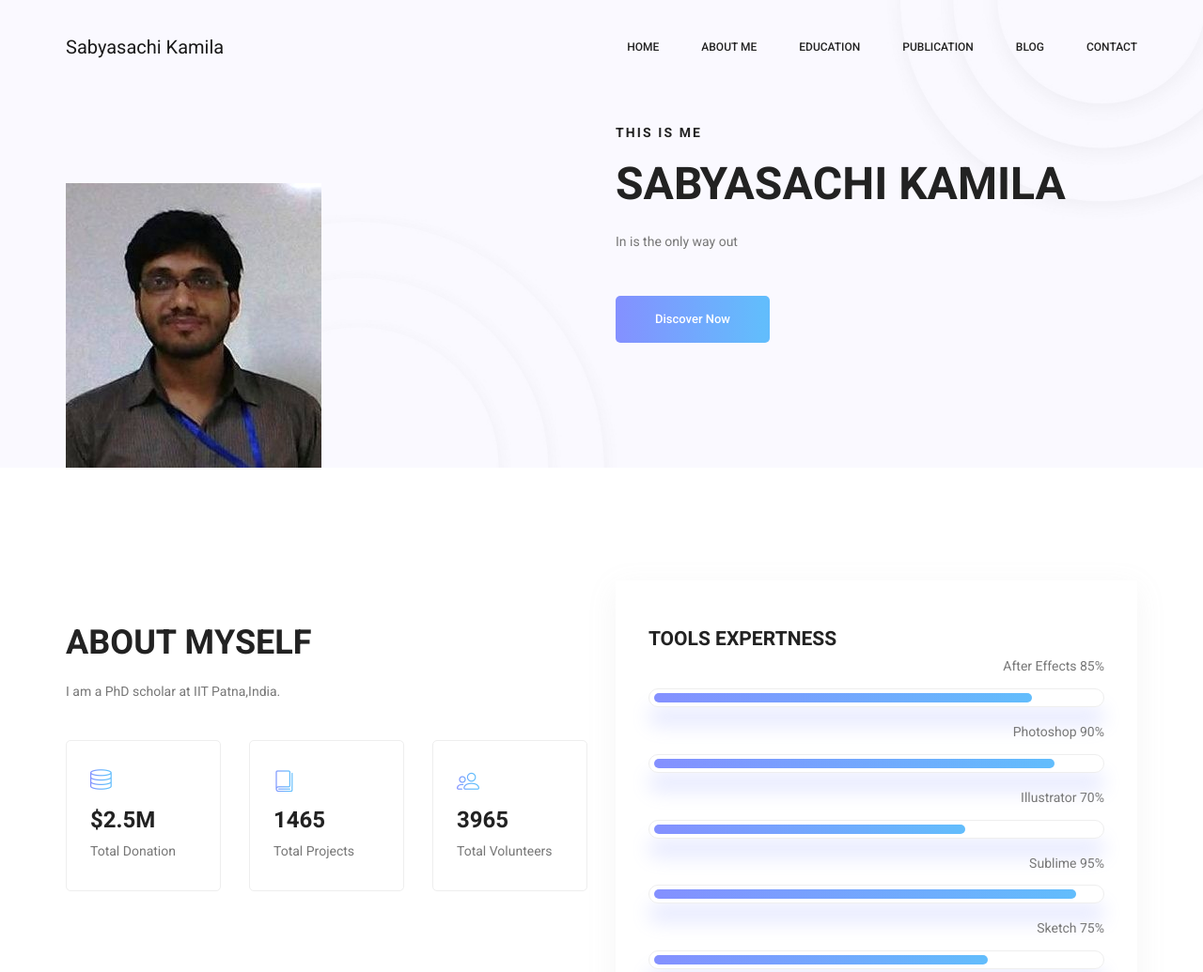
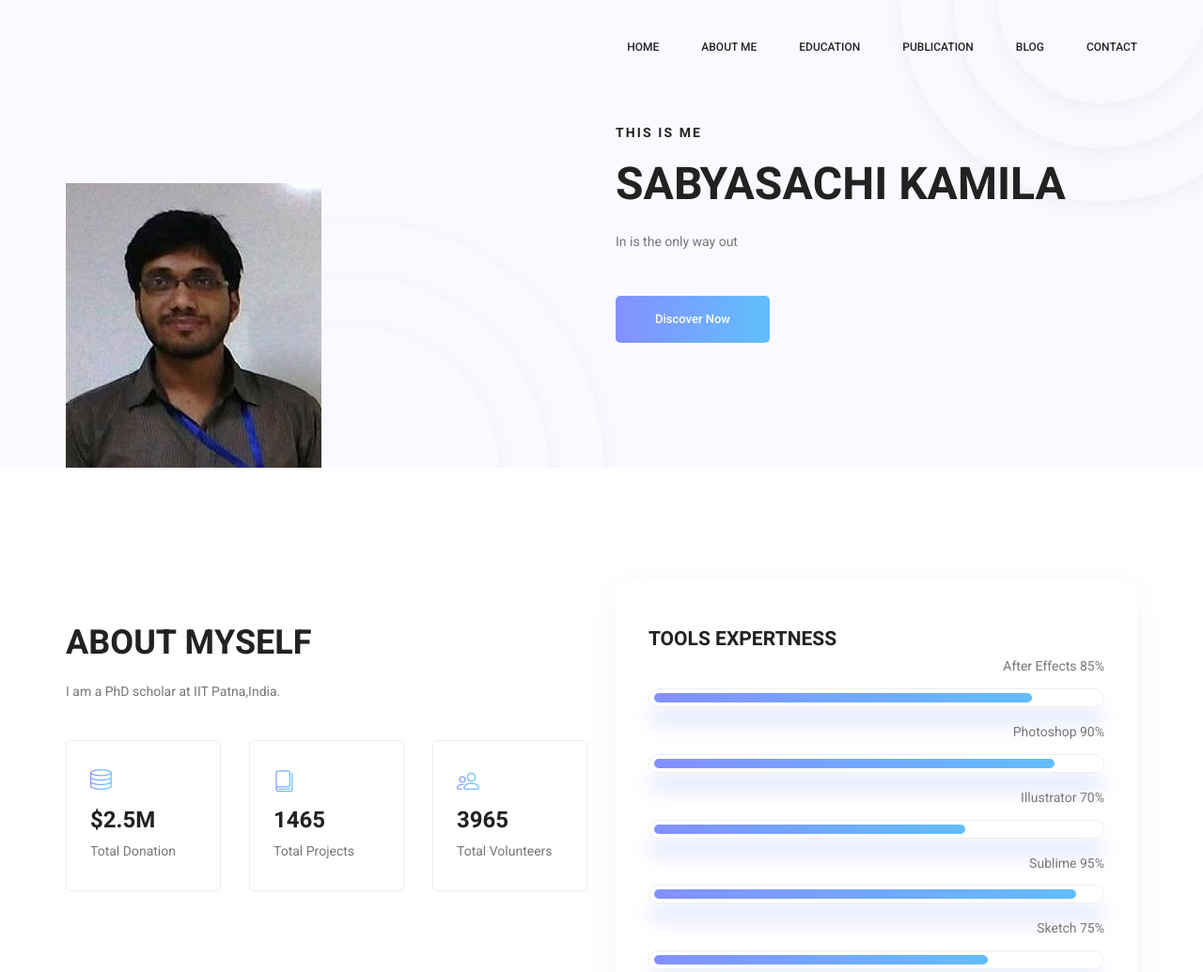
Before and after one commit to sabyasachi-kamila/sabyasachi-kamila.github.io, a plain HTML site: page index.html in a window 1280 px wide. Shown: the top 1035 px of the page at 94% size. Drawn offline with Linux system fonts and the light colour scheme; some packages are replaced by stand-ins of ours.

Commit message:
adding another

```diff
--- a/index.html
+++ b/index.html
@@ -27,7 +27,7 @@
             	<nav class="navbar navbar-expand-lg navbar-light">
 					<div class="container box_1620">
 						<!-- Brand and toggle get grouped for better mobile display -->
-						<a class="navbar-brand logo_h" href="index.html">Sabyasachi Kamila</a>
+						<!--<a class="navbar-brand logo_h" href="index.html"><img src="img/logo.png" alt=""></a>-->
 						<button class="navbar-toggler" type="button" data-toggle="collapse" data-target="#navbarSupportedContent" aria-controls="navbarSupportedContent" aria-expanded="false" aria-label="Toggle navigation">
 							<span class="icon-bar"></span>
 							<span class="icon-bar"></span>
```
